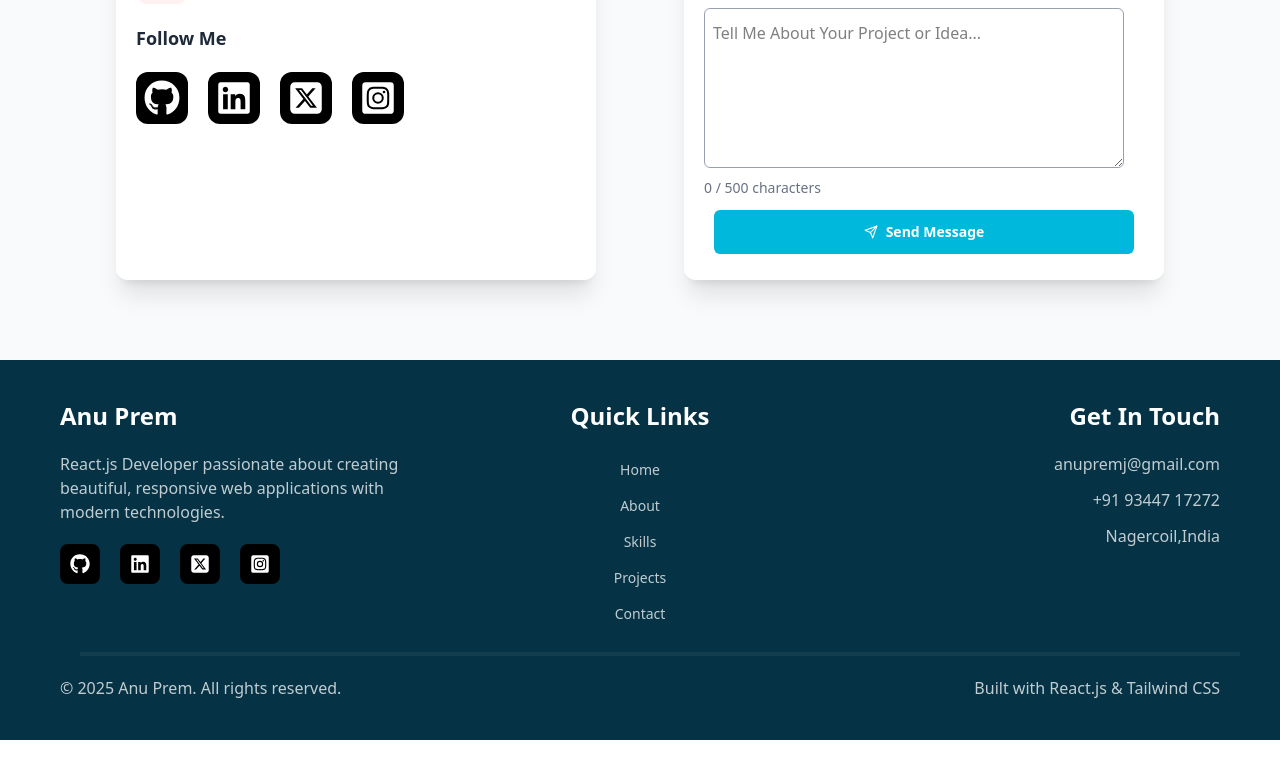
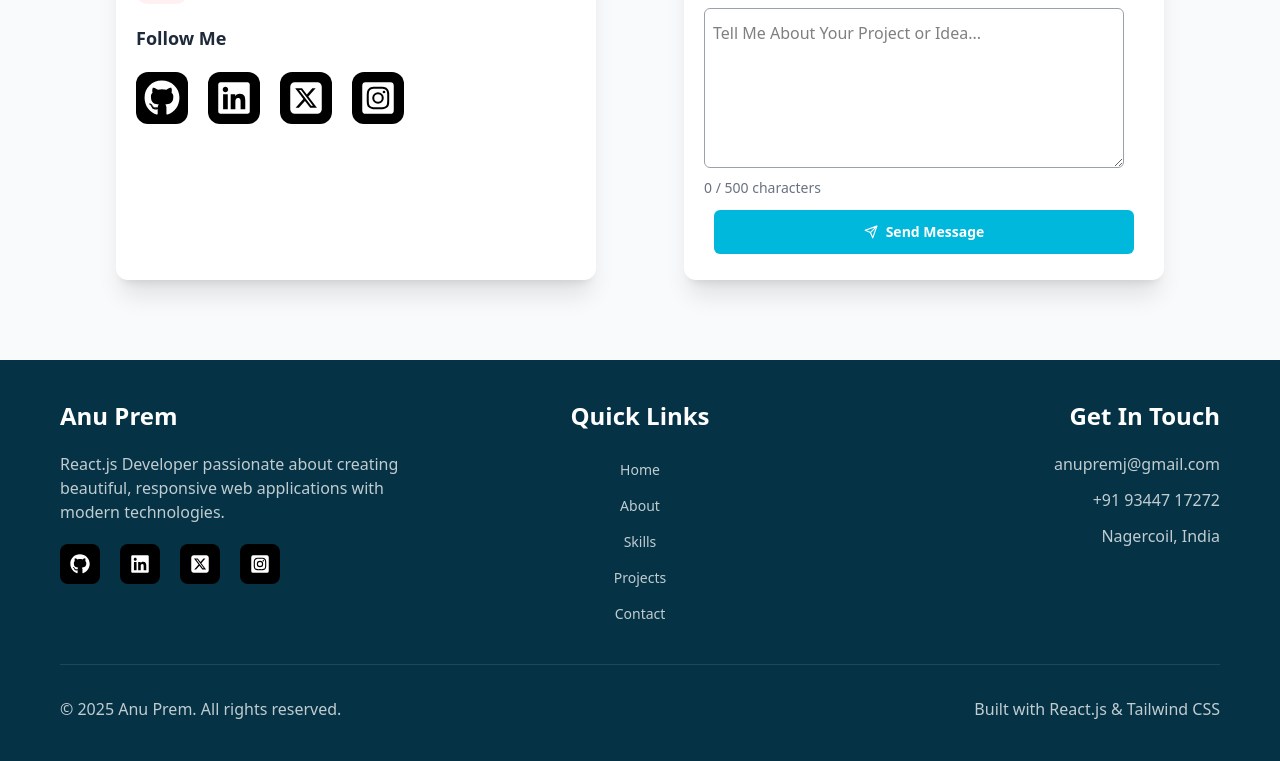
Before and after one commit to AnuPrem2005/Portfolio, a React (Vite) app: page / in a window 1280 px wide. Shown: the part 3924-4685 px from the top of the page. Before the commit the page ends 4664 px from the top, so only its background shows below. Built offline with nearby package versions, Linux system fonts and the light colour scheme.

Commit message:
responsive allignmnt

```diff
--- a/src/App.jsx
+++ b/src/App.jsx
@@ -33,7 +33,7 @@ function App() {
         <div className="flex h-16 items-center justify-between">
 
           {/* LOGO */}
-          <Link to="home" smooth={true} duration={500} href="#home" className="font-bold text-2xl">
+          <Link to="home" smooth={true} duration={500} href="#home" className="font-bold text-2xl hover:cursor-pointer">
             Anu Prem
           </Link>
 
@@ -45,7 +45,7 @@ function App() {
                 to={`${item.toLowerCase()}`}
                 smooth={true}
                 duration={500}
-                className="px-3 py-2 text-sm font-medium rounded hover:bg-cyan-500 hover:text-white"
+                className="px-3 py-2 text-sm font-medium rounded hover:bg-cyan-500 hover:text-white hover:cursor-pointer"
               >
                 {item}
               </Link>
@@ -64,13 +64,13 @@ function App() {
 
       {/* MOBILE MENU */}
       {open && (
-        <div className="sm:hidden bg-cyan-100 px-4 pb-4 space-y-2">
+        <div className="sm:hidden bg-cyan-100 px-4 pb-4 space-y-2 hover:cursor-pointer ">
           {["Home", "About", "Skills", "Projects", "Contact"].map((item) => (
             <a
               key={item}
               href={`#${item.toLowerCase()}`}
               onClick={() => setOpen(false)}
-              className="block px-3 py-2 rounded hover:bg-cyan-500 hover:text-white"
+              className="block px-3 py-2 rounded hover:bg-cyan-500 hover:text-white "
             >
               {item}
             </a>
@@ -85,75 +85,92 @@ function App() {
         <Projects />
         <Contact />
       </BrowserRouter>
-      <footer className=' w-full bg-cyan-950 pt-10 pb-10 ps-15 pe-15'>
+      <footer className="w-full bg-cyan-950 pt-10 pb-10 px-5 md:px-10 lg:px-15">
+  <div className="grid sm:grid-cols-1 md:grid-cols-3 lg:grid-cols-3 gap-8">
 
-        <div className='grid sm:grid-cols-1 md:grid-cols-3 lg:grid-cols-3 gap-4'>
+    {/* LEFT SECTION */}
+    <div className="flex flex-col sm:items-center md:items-start lg:items-start text-center sm:text-center md:text-left lg:text-left">
+      <Link
+        to="home"
+        smooth={true}
+        duration={500}
+        className="font-bold text-white text-2xl"
+      >
+        Anu Prem
+      </Link>
 
-        <div className='lg:justify-items-start md:justify-items-start sm:justify-items-center'>
-          <a href="#home" className='lg:text-start md:text-center sm:text-center'>
-          <Link to="home" smooth={true} duration={500} className='font-bold text-white text-2xl'>Anu Prem</Link>
+      <p className="text-white mt-5 opacity-75">
+        React.js Developer passionate about creating <br />
+        beautiful, responsive web applications with <br />
+        modern technologies.
+      </p>
+
+      <div className="mt-5 flex gap-5 justify-center md:justify-start">
+        <a href="https://github.com/AnuPrem2005">
+          <div className="rounded-lg grid place-content-center bg-black w-10 h-10 hover:-translate-y-1 duration-300 hover:scale-110 hover:bg-blue-500">
+            <FaGithub className="text-white text-xl" />
+          </div>
         </a>
-          <p className='text-white mt-5 opacity-75'>React.js Developer passionate about creating <br /> beautiful, responsive web applications with <br /> modern technologies.</p>
-          <div className='mt-5 flex gap-5'>
-            <a href="https://github.com/AnuPrem2005">
-                    <div className='rounded-lg grid place-content-center bg-black w-10 h-10 hover:cursor-pointer text-white hover:-translate-y-1 delay-150 duration-300 hover:scale-110 hover:bg-blue-500'><FaGithub className='text-white text-xl' /></div>
+
+        <a href="https://www.linkedin.com/in/anu-prem">
+          <div className="rounded-lg grid place-content-center bg-black w-10 h-10 hover:-translate-y-1 duration-300 hover:scale-110 hover:bg-blue-500">
+            <FaLinkedin className="text-white text-xl" />
+          </div>
         </a>
-                    <a href="www.linkedin.com/in/anu-prem">
-                    <div className='rounded-lg grid place-content-center bg-black w-10 h-10 hover:cursor-pointer text-white hover:-translate-y-1 delay-150 duration-300 hover:scale-110 hover:bg-blue-500'><FaLinkedin className='text-white text-xl' /></div>
+
+        <a href="https://x.com/AnuPremJayaKum1">
+          <div className="rounded-lg grid place-content-center bg-black w-10 h-10 hover:-translate-y-1 duration-300 hover:scale-110 hover:bg-blue-500">
+            <FaSquareXTwitter className="text-white text-xl" />
+          </div>
         </a>
-                    <a href="https://x.com/AnuPremJayaKum1">
-                    <div className='rounded-lg grid place-content-center bg-black w-10 h-10 hover:cursor-pointer text-white hover:-translate-y-1 delay-150 duration-300 hover:scale-110 hover:bg-blue-500'><FaSquareXTwitter className='text-white text-xl' /></div>
-                    </a>
-                    <a href="https://www.instagram.com/sucesful_loser?igsh=MW5ubnd2aTk0aHVoMg%3D%3D&utm_source=qr">
-                    <div className='rounded-lg grid place-content-center bg-black w-10 h-10 hover:cursor-pointer text-white hover:-translate-y-1 delay-150 duration-300 hover:scale-110 hover:bg-blue-500'><FaInstagramSquare className='text-white text-xl' /></div>
+
+        <a href="https://www.instagram.com/sucesful_loser">
+          <div className="rounded-lg grid place-content-center bg-black w-10 h-10 hover:-translate-y-1 duration-300 hover:scale-110 hover:bg-blue-500">
+            <FaInstagramSquare className="text-white text-xl" />
+          </div>
         </a>
       </div>
     </div>
 
-        <div className='justify-items-center'>
-          <h1 className='font-bold text-white text-2xl'>Quick Links</h1>
-          <div className='grid justify-items-center mt-5'>
-            <Link to="home" smooth={true} duration={500} href="#home" className="px-3 py-2 text-sm font-medium text-white opacity-75 hover:opacity-100">
-          Home
-        </Link>
-        <Link to="about" smooth={true} duration={500} href="#about" className="px-3 py-2 text-sm font-medium text-white opacity-75 hover:opacity-100">
-          About
-        </Link>
-        <Link to="skills" smooth={true} duration={500} href="#skills" className="px-3 py-2 text-sm font-medium text-white opacity-75 hover:opacity-100">
-          Skills
-        </Link>
-        <Link to="projects" smooth={true} duration={500} href="#projects" className="px-3 py-2 text-sm font-medium text-white opacity-75 hover:opacity-100">
-          Projects
-        </Link>
-        <Link to="contact" smooth={true} duration={500} href="#contact" className="px-3 py-2 text-sm font-medium text-white opacity-75 hover:opacity-100">
-          Contact
-        </Link>
+    {/* CENTER SECTION */}
+    <div className="flex flex-col items-center text-center">
+      <h1 className="font-bold text-white text-2xl">Quick Links</h1>
+
+      <div className="grid justify-items-center mt-5">
+        <Link to="home" smooth duration={500} className="py-2 text-sm text-white opacity-75 hover:opacity-100 hover:cursor-pointer">Home</Link>
+        <Link to="about" smooth duration={500} className="py-2 text-sm text-white opacity-75 hover:opacity-100 hover:cursor-pointer">About</Link>
+        <Link to="skills" smooth duration={500} className="py-2 text-sm text-white opacity-75 hover:opacity-100 hover:cursor-pointer">Skills</Link>
+        <Link to="projects" smooth duration={500} className="py-2 text-sm text-white opacity-75 hover:opacity-100 hover:cursor-pointer">Projects</Link>
+        <Link to="contact" smooth duration={500} className="py-2 text-sm text-white opacity-75 hover:opacity-100 hover:cursor-pointer">Contact</Link>
       </div>
     </div>
 
-        <div className='lg:justify-items-end md:justify-items-end sm:justify-items-center'>
-          <h1 className='font-bold text-white text-2xl'>Get In Touch</h1>
-          <a href="mailto:anupremj@gmail.com" className='lg:text-end md:text-center sm:text-center'>
-          <p className='text-white mt-5 opacity-75 hover:opacity-100 hover:cursor-pointer'>anupremj@gmail.com</p>
+    {/* RIGHT SECTION */}
+    <div className="flex flex-col sm:items-center md:items-end lg:items-end text-center sm:text-center md:text-right lg:text-right">
+      <h1 className="font-bold text-white text-2xl">Get In Touch</h1>
+
+      <a href="mailto:anupremj@gmail.com">
+        <p className="text-white mt-5 opacity-75 hover:opacity-100">anupremj@gmail.com</p>
       </a>
-          <a href="tel:+919344717272" className='lg:text-end md:text-center sm:text-center'>
-          <p className='text-white mt-3 opacity-75 hover:opacity-100 hover:cursor-pointer'>+91 93447 17272</p>
+
+      <a href="tel:+919344717272">
+        <p className="text-white mt-3 opacity-75 hover:opacity-100">+91 93447 17272</p>
       </a>
-          <a href="https://www.google.com/maps/place/Nagercoil,+Tamil+Nadu/@8.171388,77.3738321,13z/data=!3m1!4b1!4m6!3m5!1s0x3b04f0dfc0ddc7b7:0x809a9e32a95d3ed1!8m2!3d8.1832857!4d77.4118996!16zL20vMDJoemR5?entry=ttu&g_ep=EgoyMDI1MTIwOS4wIKXMDSoASAFQAw%3D%3D" className='lg:text-end md:text-center sm:text-center'>
-          <p className='text-white mt-3 opacity-75 hover:opacity-100 hover:cursor-pointer'>Nagercoil,India</p>
+
+      <a href="https://www.google.com/maps/place/Nagercoil,+Tamil+Nadu">
+        <p className="text-white mt-3 opacity-75 hover:opacity-100">Nagercoil, India</p>
       </a>
     </div>
-
   </div>
 
-        <div className='h-1 w-full m-5 bg-white opacity-5'></div>
+  <div className="h-px w-full my-8 bg-white opacity-10"></div>
 
-        <div className='flex justify-between items-center'>
-        <p className='text-white opacity-75'>© 2025 Anu Prem. All rights reserved.</p>
-        <p className='text-white opacity-75'>Built with React.js & Tailwind CSS</p>
+  <div className="flex flex-col sm:flex-col md:flex-row justify-between items-center gap-3 text-center">
+    <p className="text-white opacity-75">© 2025 Anu Prem. All rights reserved.</p>
+    <p className="text-white opacity-75">Built with React.js & Tailwind CSS</p>
   </div>
+</footer>
 
-      </footer>
     </div>
 
   )
--- a/src/components/Contact.jsx
+++ b/src/components/Contact.jsx
@@ -20,7 +20,7 @@ const Contact = () => {
        <div className='grid sm:grid-cols-1 md:grid-cols-2 lg:grid-cols-2 justify-items-center mt-15 lg:mx-20 gap-4 md:gap-4 sm:mx-20 gap-4'>
 
       {/* CONTACT INFO */}
-      <div data-aos="fade-right" className='bg-white rounded-xl p-5 shadow-xl w-120 h-140 hover:shadow-xl/20 hover:-translate-y-4 delay-150 duration-300 overflow-hidden boxxx'>
+      <div data-aos="fade-right" className='bg-white p-5 rounded-xl shadow-xl w-120 h-140 hover:shadow-xl/20 hover:-translate-y-4 delay-150 duration-300 overflow-hidden boxxx'>
         <h2 className='text-xl font-bold text-gray-800 flex place-content-start mt-5'>
           Contact Information
         </h2>
```
Also changed, not shown: src/components/Projects.jsx (+6 -2 lines). Lines whose indentation alone changed are shown as unchanged.
